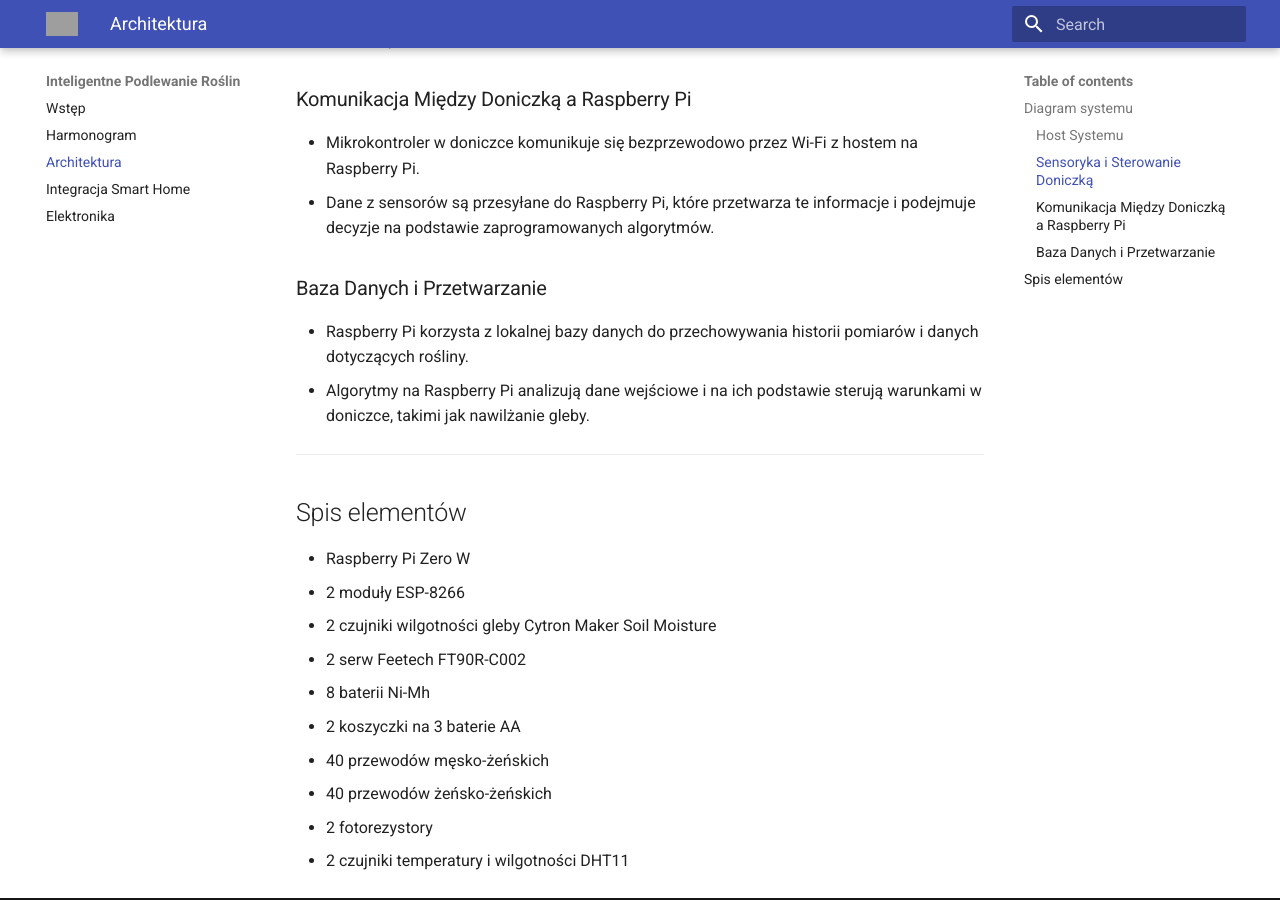
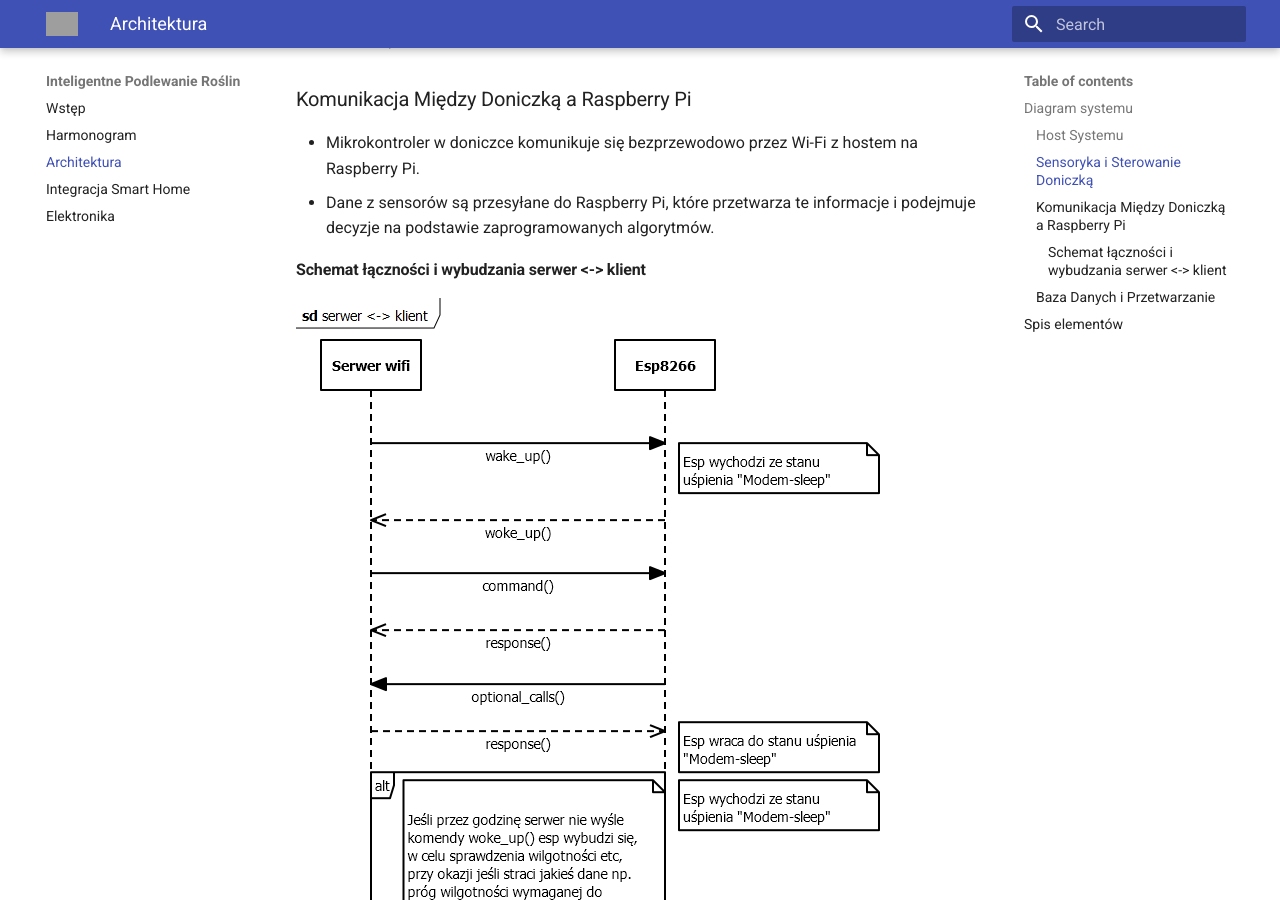
Before and after one commit to groupplants/docs, an MkDocs documentation site: the page built from docs/architektura.md, in a window 1280 px wide and 900 px high, scrolled down 1205 px. Built offline with MkDocs 1.6.1 and Material for MkDocs 9.7.7, drawn with Linux system fonts in a browser that asks for light colours; grey boxes are pictures that could not be loaded.

Commit message:
Connectivity sleep schema (#25)
* Added connectivity (with sleep) schema

* Corrected spelling

```diff
--- a/docs/architektura.md
+++ b/docs/architektura.md
@@ -22,6 +22,10 @@
 - Mikrokontroler w doniczce komunikuje się bezprzewodowo przez Wi-Fi z hostem na Raspberry Pi.
 - Dane z sensorów są przesyłane do Raspberry Pi, które przetwarza te informacje i podejmuje decyzje na podstawie zaprogramowanych algorytmów.
 
+#### Schemat łączności i wybudzania serwer <-> klient
+
+![Schemat łączności](assets/uml/serwer_klient.png)
+
 ### Baza Danych i Przetwarzanie
 
 - Raspberry Pi korzysta z lokalnej bazy danych do przechowywania historii pomiarów i danych dotyczących rośliny.
```
Also changed, not shown: docs/assets/uml/serwer_klient.png (added), 1 other file.
